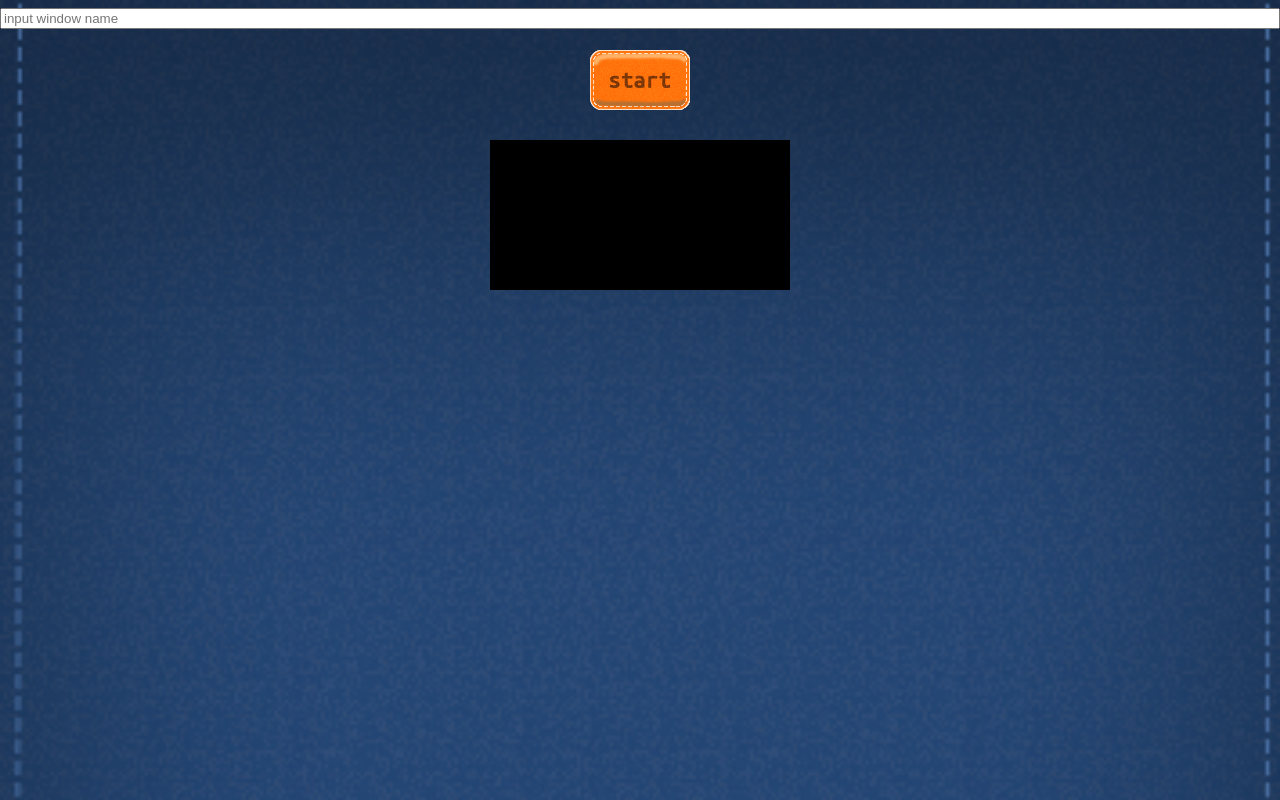
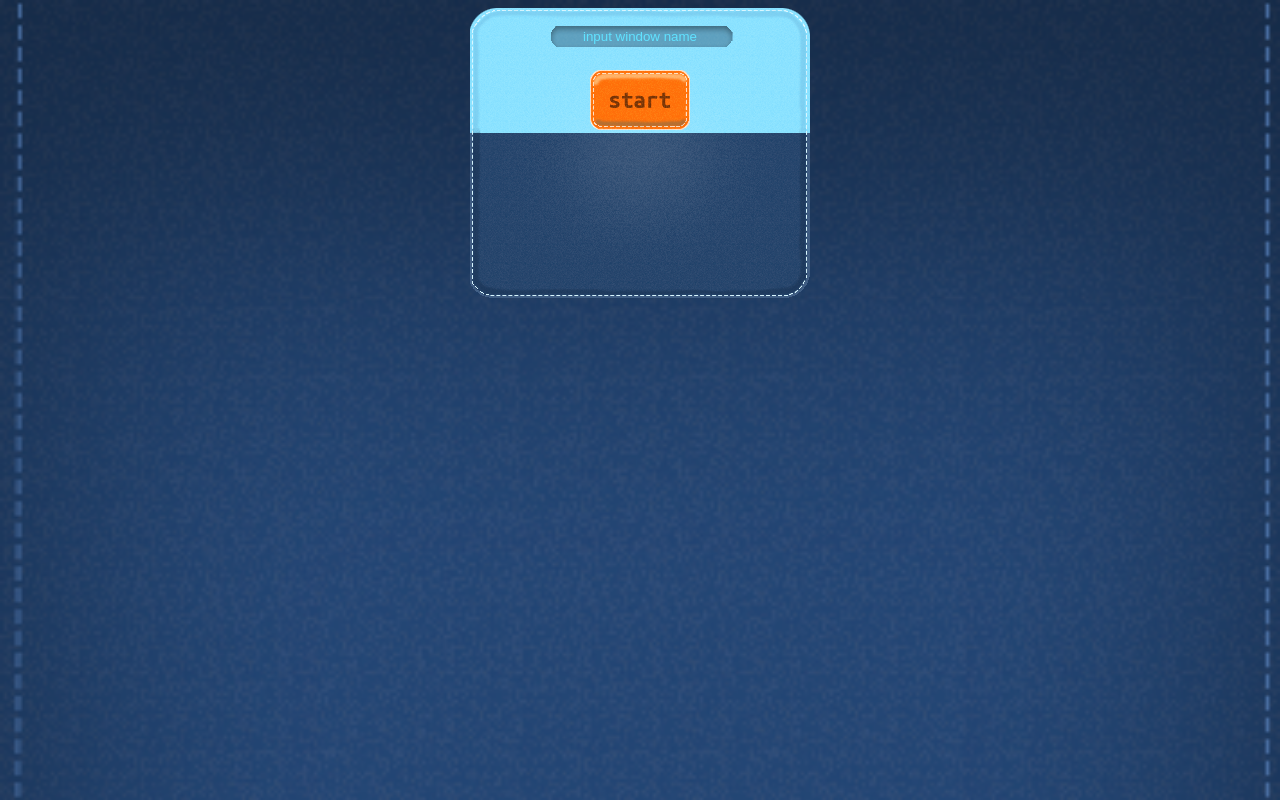
Before and after one commit to itumo-arigatone/auto_tsumu, a React app: page / in a window 1280 px wide. Built offline with nearby package versions, Linux system fonts and the light colour scheme.

Commit message:
add style

```diff
--- a/src/index.tsx
+++ b/src/index.tsx
@@ -13,7 +13,7 @@ class StartButton extends React.Component<{ windowName: string }> {
     style: {
       width: '',
       height: '',
-      top: '',
+      margin: '',
     },
     logging: '',
   };
@@ -30,7 +30,8 @@ class StartButton extends React.Component<{ windowName: string }> {
       style: {
         width: 115,
         height: 69,
-        top: 45,
+        margin: 'auto',
+        marginTop: 15,
       },
     });
   };
@@ -72,6 +73,7 @@ class StartButton extends React.Component<{ windowName: string }> {
   render() {
     return (
       <>
+        <div id="button_out">
           <span
             className="button clearText"
             onMouseEnter={this.enter}
@@ -80,6 +82,7 @@ class StartButton extends React.Component<{ windowName: string }> {
             style={this.state.style}>
             start
           </span>
+        </div>
         <Logging msg={this.state.logging} />
       </>
     );
@@ -97,7 +100,7 @@ class Logging extends React.Component<{ msg: string }> {
    */
   render() {
     return (
-      <div id="messageArea">
+      <div id="message_area">
         <div className="message">{this.props.msg}</div>
       </div>
     );
@@ -123,7 +126,8 @@ class SetWindowNameBox extends React.Component {
    */
   render() {
     return (
-      <div>
+      <div id="out_window">
+        <div id="box_out">
           <input
             type="text"
             value={this.state.inputValue}
@@ -131,6 +135,7 @@ class SetWindowNameBox extends React.Component {
             onChange={e => this.handleOnChange(e)}
             className="set_window_name"
           />
+        </div>
         <StartButton windowName={this.state.inputValue} />
       </div>
     );
--- a/src/main.ts
+++ b/src/main.ts
@@ -6,8 +6,8 @@ let win:any
 const createWindow = (): void => {
   // レンダープロセスとなる、ウィンドウオブジェクトを作成する。
   win = new BrowserWindow({
-    width: 360,
-    height: 365,
+    width: 370,
+    height: 380,
     frame: true,
     resizable: true,
     webPreferences: {
@@ -21,7 +21,7 @@ const createWindow = (): void => {
   win.loadFile('./index.html');
 
   // 開発者ツールを起動する
-  // win.webContents.openDevTools();
+  win.webContents.openDevTools();
   win.setPosition(50, 50);
 };
 
--- a/src/style/style.css
+++ b/src/style/style.css
@@ -8,23 +8,46 @@ body{
   background-size: contain;
   width: 100px;
   height: 60px;
-  top: 50px;
   right: 0;
   left: 0;
+  position: absolute;
+  margin: 20px auto;
+}
+
+#button_out{
+  width: 340px;
+  height: 100px;
+  top: 50px;
   margin: auto;
   position: absolute;
 }
 
 .set_window_name{
+  text-align: center;
+  background-color: rgba(0,0,0,0);
+  color: #ffffff;
+  border-width: 0px;
+  outline: none;
   right: 0;
   left: 0;
-  margin: auto;
-  position: absolute
+  margin: 20px auto;
+  position: absolute;
 }
 
-#messageArea{
-  background-color: #000000;
-  width: 300px;
+#box_out{
+  width: 340px;
+  height: 20px;
+  margin: auto;
+  position: absolute;
+}
+
+::placeholder{
+  color: #60e2ff
+}
+
+#message_area{
+  background-color: #00000000;
+  width: 340px;
   height: 150px;
   position: absolute;
   top: 140px;
@@ -33,11 +56,19 @@ body{
   margin: auto;
 }
 
+#out_window {
+  background-image: url("./images/window.png");
+  width: 340px;
+  height: 290px;
+  margin: auto;
+}
+
 .message{
   color: #ff0000;
   width: 300px;
   height: 150px;
   overflow:scroll;
+  margin: auto;
 }
 
 .clearText{
@@ -45,3 +76,26 @@ body{
   white-space: nowrap;
   overflow: hidden;
 }
+
+/*スクロールバー全体*/
+::-webkit-scrollbar {
+  width: 5px;
+  height: 5px;
+}
+
+/*スクロールバーの軌道*/
+::-webkit-scrollbar-track {
+  border-radius: 10px;
+  box-shadow: inset 0 0 6px rgba(0, 0, 0, 0);
+}
+
+/*スクロールバーの動く部分*/
+::-webkit-scrollbar-thumb {
+  background-color: rgba(0, 0, 50, .5);
+  border-radius: 10px;
+  box-shadow:0 0 0 1px rgba(255, 255, 255, .3);
+}
+
+::-webkit-scrollbar-corner {
+  display: none;
+}
```
Also changed, not shown: src/style/images/window.png (added). Lines whose indentation alone changed are shown as unchanged.
